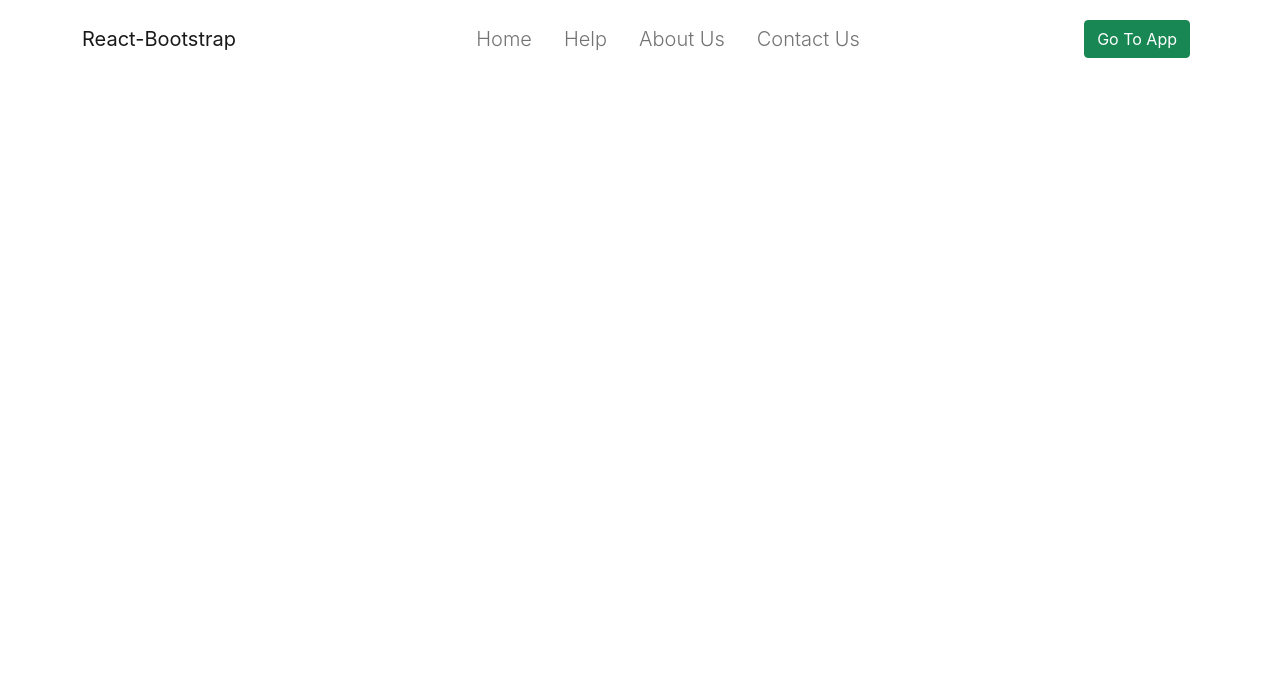
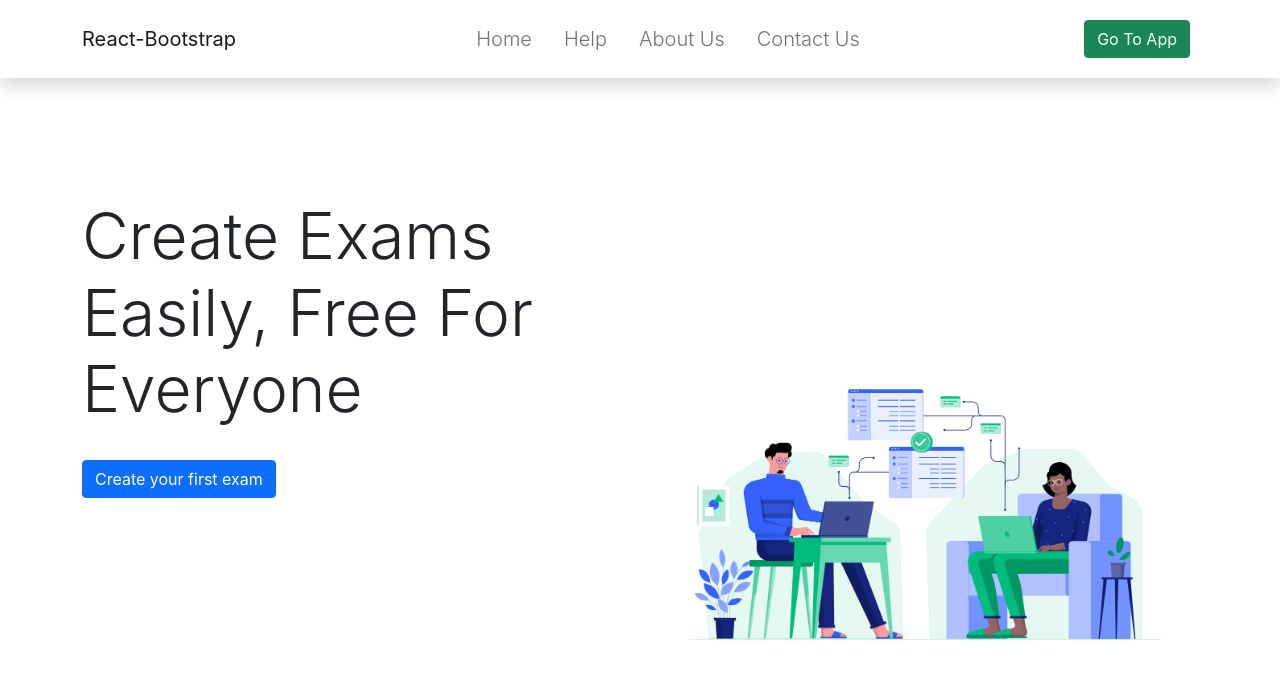
Before and after one commit to alireza-jahandoost/main-app-examining, a Next.js app: page / in a window 1280 px wide. Shown: the top 678 px of the page. Built offline with nearby package versions, Linux system fonts and the light colour scheme.

Commit message:
Implement Header of landing, change navbar

```diff
--- /dev/null
+++ b/components/landing-page-parts/header.component.jsx
@@ -0,0 +1,45 @@
+import Image from "next/image";
+import { Container, Button, Row, Col } from "react-bootstrap";
+
+import styles from "../../styles/header.module.css";
+import HeaderPic from "../../public/header.png";
+
+const Header = () => {
+  return (
+    <div>
+      <Container
+        className={`${styles.container} mt-lg-0 text-center text-lg-start`}
+      >
+        <Row className="flex-grow-1">
+          <Col
+            className="d-flex flex-column justify-content-center"
+            xs={12}
+            lg={6}
+          >
+            <h1 className="display-3">
+              Create Exams Easily, Free For Everyone
+            </h1>
+            <Row>
+              <Col className="lead my-4">
+                <Button>Create your first exam</Button>
+              </Col>
+            </Row>
+          </Col>
+          <Col
+            className="d-flex flex-column justify-content-end"
+            xs={12}
+            lg={6}
+          >
+            <Image
+              src={HeaderPic}
+              alt="Picture of the header"
+              placeholder="blur" // Optional blur-up while loading
+            />
+          </Col>
+        </Row>
+      </Container>
+    </div>
+  );
+};
+
+export default Header;
--- a/components/layout/navbar.component.jsx
+++ b/components/layout/navbar.component.jsx
@@ -1,7 +1,7 @@
 import { Navbar, Container, Button, Nav } from "react-bootstrap";
 const AppNavbar = () => {
   return (
-    <Navbar bg="white" expand="lg">
+    <Navbar bg="white" expand="lg" fixed="top" className="shadow">
       <Container>
         <Navbar.Brand href="#home">React-Bootstrap</Navbar.Brand>
         <Navbar.Toggle aria-controls="basic-navbar-nav" />
--- a/pages/index.js
+++ b/pages/index.js
@@ -1,7 +1,12 @@
 import Head from "next/head";
 import Image from "next/image";
 import styles from "../styles/Home.module.css";
+import Header from "../components/landing-page-parts/header.component";
 
 export default function Home() {
-  return <div className={styles.container}></div>;
+  return (
+    <div>
+      <Header />
+    </div>
+  );
 }
--- /dev/null
+++ b/styles/header.module.css
@@ -0,0 +1,5 @@
+.container {
+  height: 90vh;
+  display: flex;
+  margin-top: 80px;
+}
```
Also changed, not shown: public/header.png (added).
